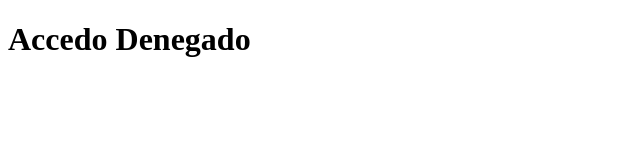
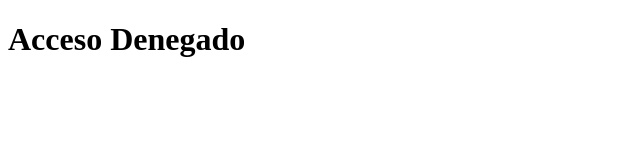
Before and after one commit to Confikore-Miguel/RestServe, a website: page public/index.html in a window 1280 px wide. Shown: the whole page, without its empty margins (0-640 px from the left). Drawn offline with Linux system fonts and the light colour scheme.

Commit message:
correcion

```diff
--- a/public/index.html
+++ b/public/index.html
@@ -9,7 +9,7 @@
 </head>
 <body>
 
-    <h1>Accedo Denegado</h1>
+    <h1>Acceso Denegado</h1>
 
 </body>
 </html>
```
